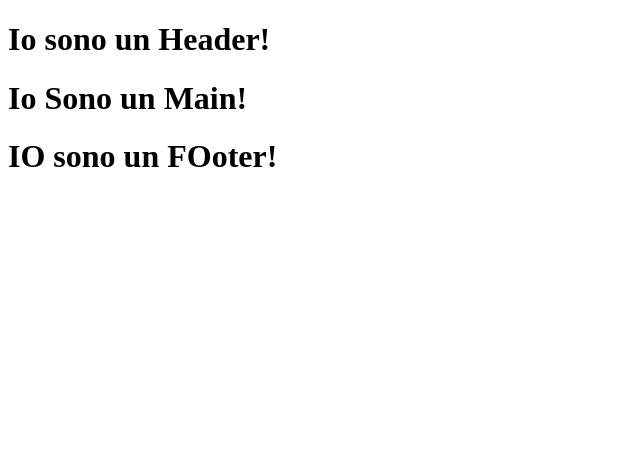
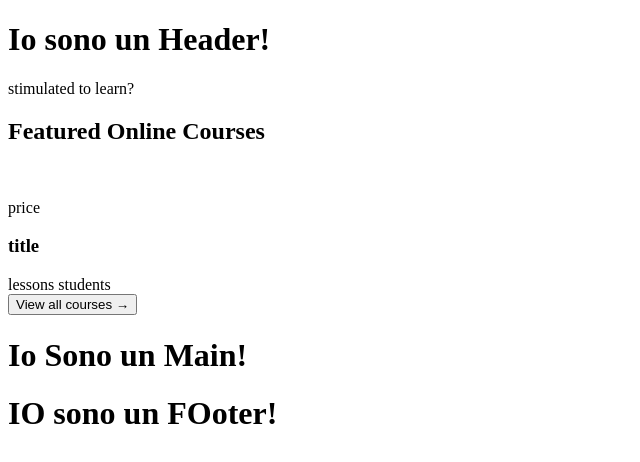
Before and after one commit to GencoMattia/proj-html-vuejs, a Vue app: page / in a window 1280 px wide. Shown: the top 462 px of the page, without its empty margins (0-640 px from the left). Built offline with nearby package versions, Linux system fonts and the light colour scheme.

Commit message:
added structure template

```diff
--- a/src/components/MainFeatured.vue
+++ b/src/components/MainFeatured.vue
@@ -9,6 +9,34 @@ export default {
 </script>
 
 <template>
+    <section>
+        <div>
+            <p>stimulated to learn?</p>
+            <h2>Featured Online Courses</h2>
+        </div>
+        <div>
+            <article>
+                <img src="" alt="">
+                <div>
+                    <p>
+                        price
+                    </p>
+                    <h3>
+                        title
+                    </h3>
+                    <span>
+                        lessons
+                    </span>
+                    <span>
+                        students
+                    </span>
+                </div>
+            </article>
+        </div>
+        <div>
+            <button>View all courses &rightarrow;</button>
+        </div>
+    </section>
 
 </template>
 
```
